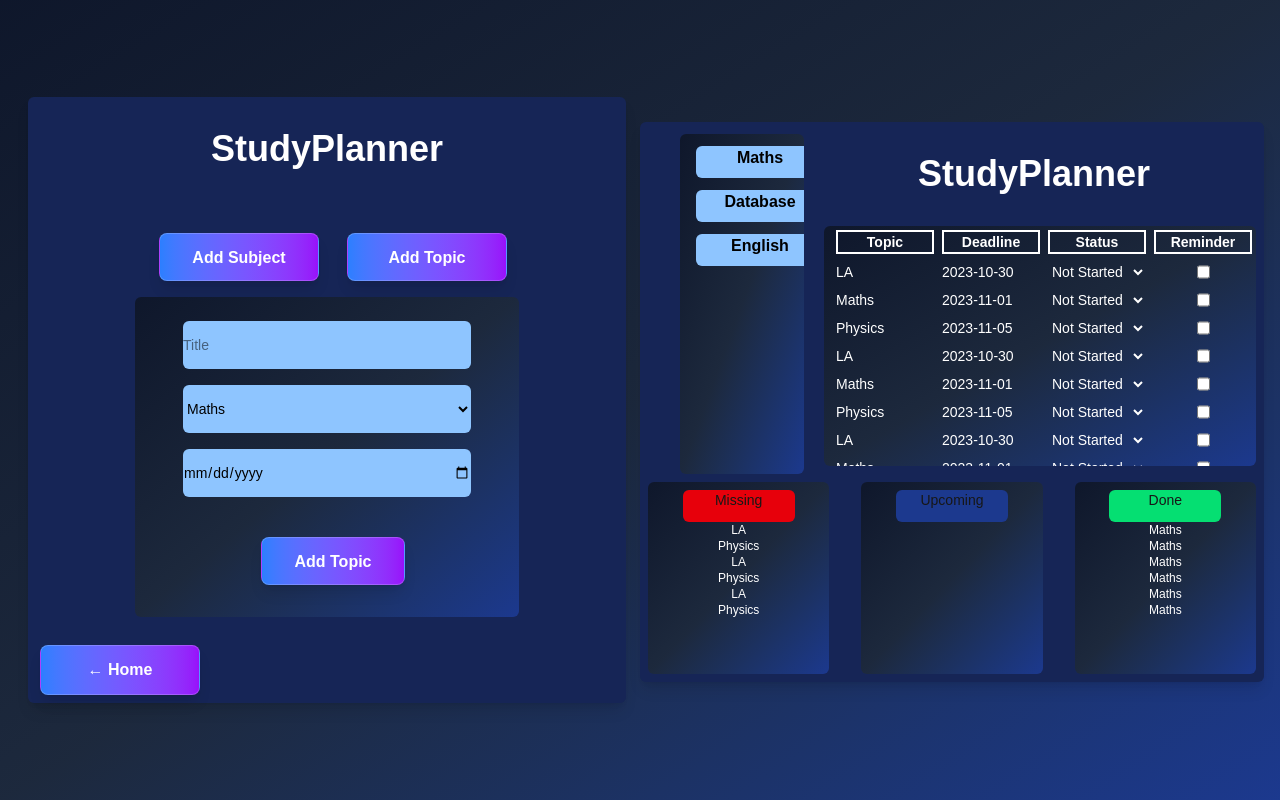
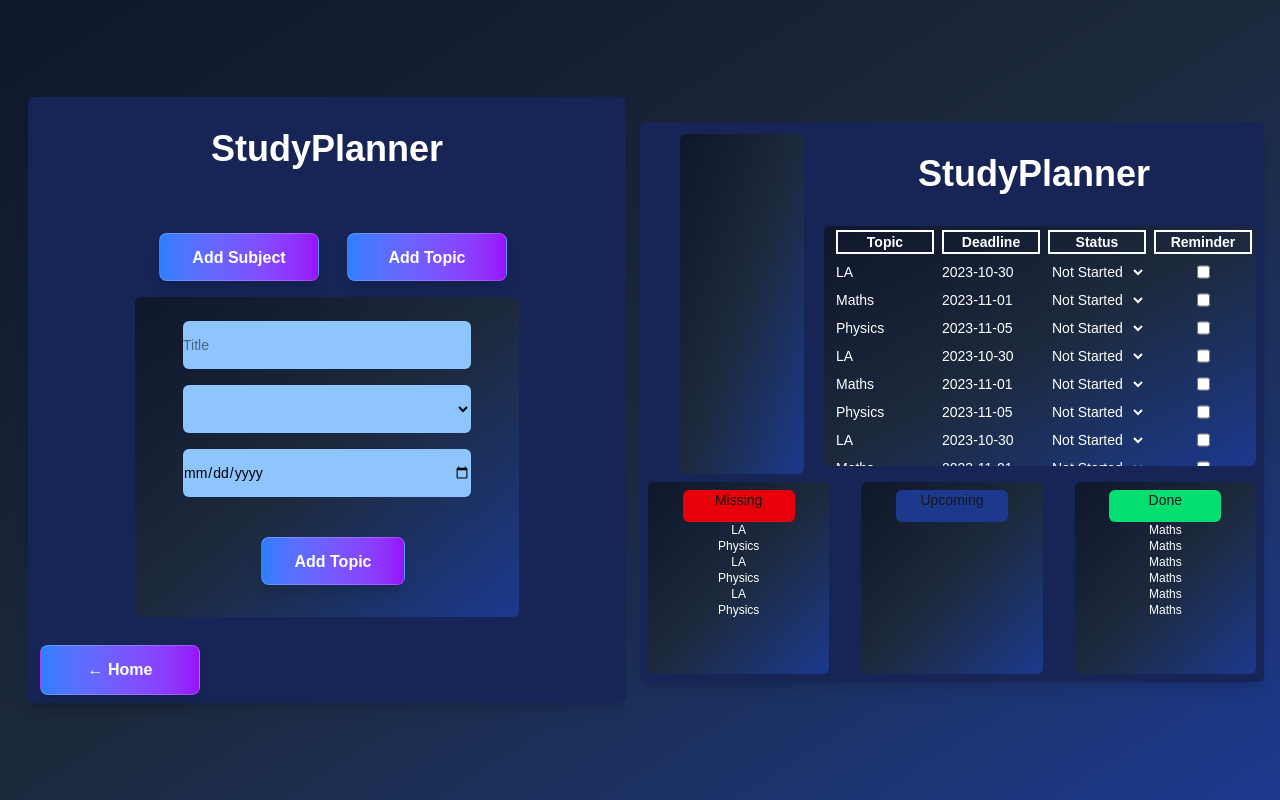
Before and after one commit to Qadeer572/StudyBuddy_Frontend, a Next.js app: page /studyPlanner in a window 1280 px wide. Both pictures are taken after typing "Sample", "Sample" into the empty fields and a click on the button "Add Topic". Built offline with nearby package versions, Linux system fonts and the light colour scheme.

Commit message:
----------helo world ----

```diff
--- a/src/app/studyPlanner/page.tsx
+++ b/src/app/studyPlanner/page.tsx
@@ -26,11 +26,14 @@ export default function StudyPlanner() {
         { title: 'Maths', deadline: '2023-11-01', status: 'Completed', reminder: 'Yes' },
         { title: 'Physics', deadline: '2023-11-05', status: 'Pending', reminder: 'Yes' }
     ];
-    const subject = [
-        { id: 1, title: 'Maths' },
-        { id: 2, title: 'Database' },
-        { id: 3, title: 'English' }
-    ];
+
+    type Subject = {
+        id: number;
+        title: string;
+    };
+
+    const subjects: Subject[]=[];
+
 
     const Card = ({ title }: { title: string }) => (
         <div className="cursor-pointer mx-auto mt-3 rounded-md text-center justify-center text-black font-bold bg-blue-300 h-[2rem] w-[15rem] md:h-[2rem] md:w-[8rem] md:ml-4 md:mr-2">
@@ -112,7 +115,7 @@ export default function StudyPlanner() {
                                     name="Subject"
                                     id="Subject"
                                 >
-                                    {subject.map((sub, index) => (
+                                    {subjects.map((sub, index) => (
                                         <option key={index} value={sub.title}>{sub.title}</option>
                                     ))}
                                 </select>
@@ -136,7 +139,7 @@ export default function StudyPlanner() {
             <div className="flex flex-col min-h-96 w-full max-w-4xl mt-3 mb-2  bg-blue-950 rounded-md  shadow-lg sm:w-3/4 md:h-[35rem] md:ml-3.5 md:w-1/2">
                 <div className="flex flex-col md:flex-row">
                     <div className="overflow-y-auto h-[10rem] sm:h-[12rem] flex flex-col mt-3 ml-2 sm:ml-10 w-full max-w-[18rem] sm:max-w-[25rem] rounded-md   md:w-[10rem] md:h-85 bg-gradient-to-br from-slate-900 via-slate-800 to-blue-900">
-                        {subject.map((sub, index) => (
+                        {subjects.map((sub, index) => (
                             <Card key={index} title={sub.title} />
                         ))}
                     </div>
@@ -160,10 +163,10 @@ export default function StudyPlanner() {
                                             <td className="ml-2 flex-1 md:w-[6rem]">{topic.title}</td>
                                             <td className="ml-2 flex-1 md:w-[6rem]">{topic.deadline}</td>
                                             <td className="ml-2 flex-1 md:w-[6rem]">
-                                                <select name="status" id="status" className="w-full text-xs sm:text-sm">
-                                                    <option value="pending">Not Started</option>
-                                                    <option value="in_progress">In Progress</option>
-                                                    <option value="completed">Completed</option>
+                                                <select name="status" id="status" className="w-full text-xs  sm:text-sm">
+                                                    <option value="pending" className="text-black">Not Started</option>
+                                                    <option value="in_progress" className="text-black">In Progress</option>
+                                                    <option value="completed" className="text-black">Completed</option>
                                                 </select>
                                             </td>
                                             <td className="flex ml-2 mx-auto justify-center flex-1 md:w-[6rem]">
```
